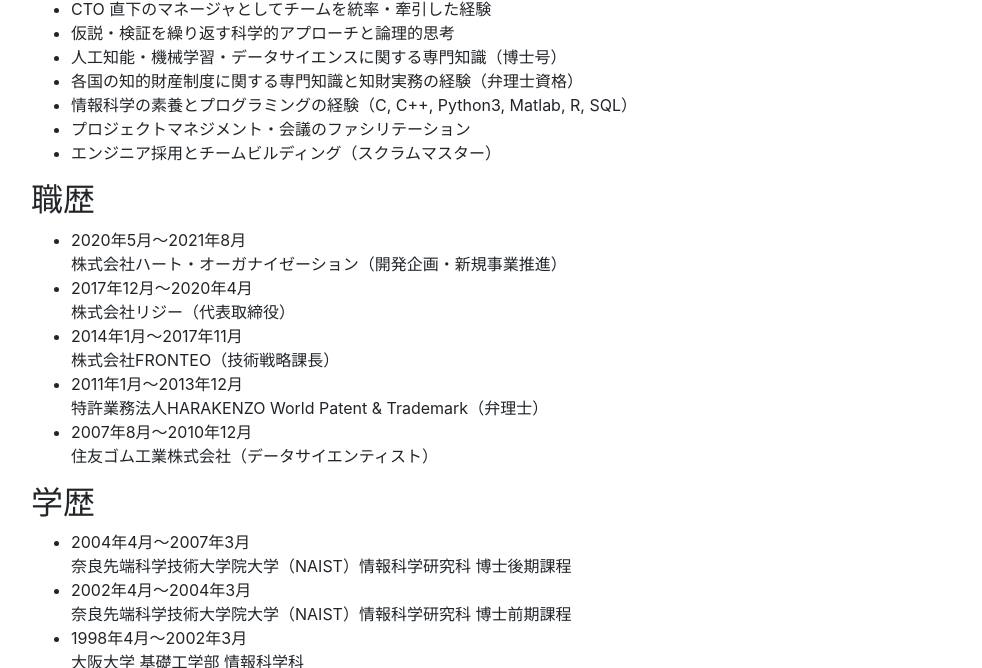
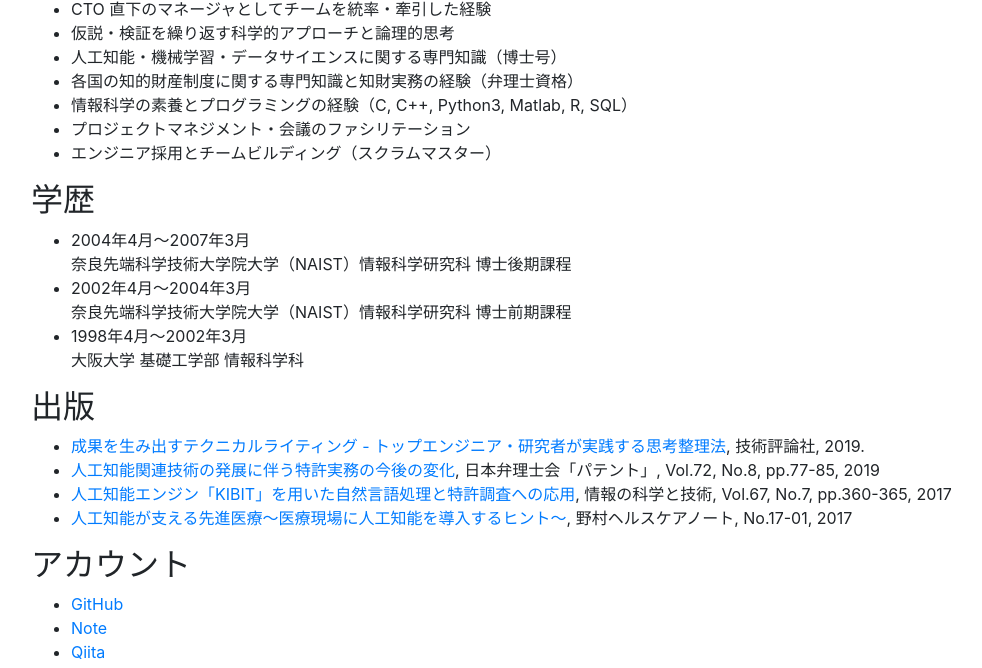
Before and after one commit to hajime-f/portfolio-site, a plain HTML site: page index.html in a window 1280 px wide. Shown: the part 702-1370 px from the top of the page, without its empty margins (54-1036 px from the left). Drawn offline with nearby package versions, Linux system fonts and the light colour scheme.

Commit message:
職歴を編集した

```diff
--- a/index.html
+++ b/index.html
@@ -42,20 +42,6 @@
         <li>情報科学の素養とプログラミングの経験（C, C++, Python3, Matlab, R, SQL）</li>
         <li>プロジェクトマネジメント・会議のファシリテーション</li>
         <li>エンジニア採用とチームビルディング（スクラムマスター）</li>
-      </ul>
-
-      <h2>職歴</h2>
-      <ul>
-        <li>2020年5月〜2021年8月<br>
-          株式会社ハート・オーガナイゼーション（開発企画・新規事業推進）</li>
-        <li>2017年12月〜2020年4月<br>
-          株式会社リジー（代表取締役）</li>
-        <li>2014年1月〜2017年11月<br>
-          株式会社FRONTEO（技術戦略課長）</li>
-        <li>2011年1月〜2013年12月<br>
-          特許業務法人HARAKENZO World Patent & Trademark（弁理士）</li>
-        <li>2007年8月〜2010年12月<br>
-          住友ゴム工業株式会社（データサイエンティスト）</li>
       </ul>
 
       <h2>学歴</h2>
```
